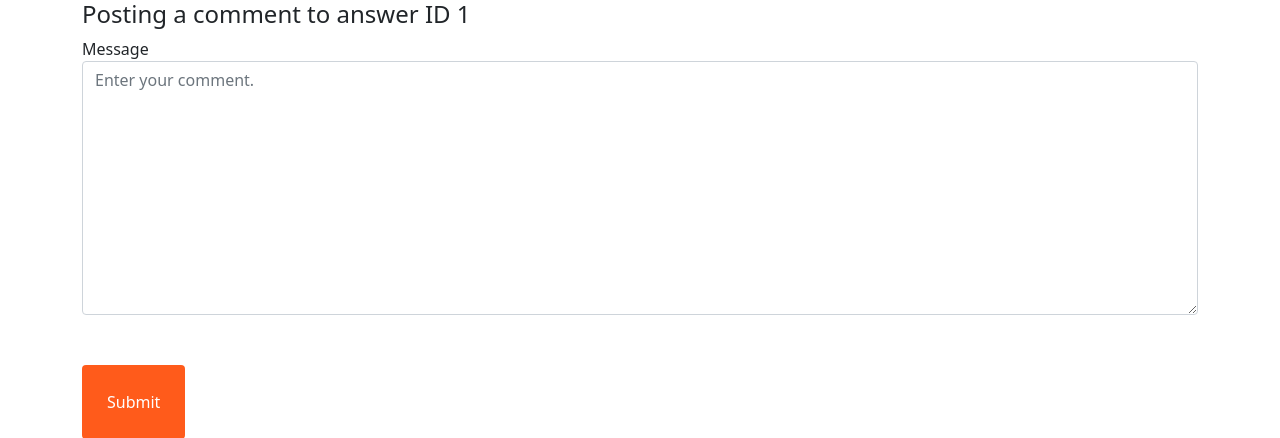
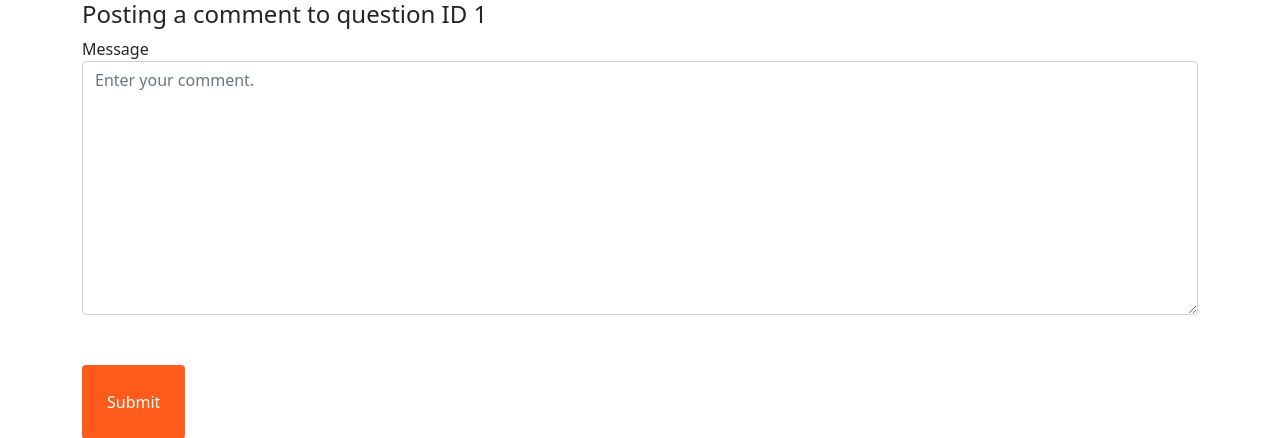
Before and after one commit to snowymountainpass/AskMate, a Flask app: page /entry/1/comment in a window 1280 px wide. Shown: the top 438 px of the page. Run offline with Flask 2, Linux system fonts and the light colour scheme.

Commit message:
refactored methods in main and function calls in templates; delete comment in question/answer bugfix

```diff
--- a/main.py
+++ b/main.py
@@ -63,15 +63,15 @@ def logout():
     return redirect(url_for("index"))
 
 
-@app.route("/entry/<int:id>", methods=["GET", "POST"])
-def get_entry(id):
-    data_manager.increase_question_viewcount(id)
-    entry = data_manager.get_question_at_id(id)
+@app.route("/entry/<int:question_id>", methods=["GET", "POST"])
+def get_entry(question_id):
+    data_manager.increase_question_viewcount(question_id)
+    entry = data_manager.get_question_at_id(question_id)
 
     try:
-        answers = data_manager.get_answers_for_question(id)
-        question_comments = data_manager.get_comments_for_question(id)
-        answer_comments = data_manager.get_comments_for_answer(id)
+        answers = data_manager.get_answers_for_question(question_id)
+        question_comments = data_manager.get_comments_for_question(question_id)
+        answer_comments = data_manager.get_comments_for_answer(question_id)
         print(answer_comments)
         print(question_comments)
 
@@ -107,25 +107,25 @@ def get_entry(id):
 #         return render_template('entry.html', entry=entry, answers=entry_answers, headers=headers, comments=comments)
 
 
-@app.route("/enter-edit/<int:id>", methods=["GET"])
-def editting(id):
-    entry = data_manager.get_question_at_id(id)
-    return render_template("edit_question.html", id=id, entry=entry)
+@app.route("/enter-edit/<int:question_id>", methods=["GET"])
+def editting(question_id):
+    entry = data_manager.get_question_at_id(question_id)
+    return render_template("edit_question.html", question_id=question_id, entry=entry)
 
 
-@app.route("/edit/<int:id>/", methods=["POST"])
-def edit_entry(id):
-    entry = data_manager.get_question_at_id(id)
+@app.route("/edit/<int:question_id>/", methods=["POST"])
+def edit_entry(question_id):
+    entry = data_manager.get_question_at_id(question_id)
     # title = entry["title"] if entry["id"] == str(id) else ""
     message = request.form.get("message")
     image = request.form.get("image")
 
-    if data_manager.edit_question(id, message, image):
+    if data_manager.edit_question(question_id, message, image):
         flash("Question successfully edited")
-        return redirect(url_for("get_entry", id=id))
+        return redirect(url_for("get_entry", question_id=question_id))
 
     flash("Edit was not saved")
-    return redirect(url_for("get_entry", id=id))
+    return redirect(url_for("get_entry", question_id=id))
 
 
 @app.route("/post-question", methods=["GET"])
@@ -146,123 +146,129 @@ def add_new_question():
 
     id_row = data_manager.inject_new_question(title, message, savepath)
     for row in id_row:
-        id = row["id"]
+        question_id = row["id"]
 
     if id_row:
         flash("Success !")
-        return redirect(url_for("get_entry", id=id))
+        return redirect(url_for("get_entry", question_id=question_id))
 
     flash("Entry not added")
     return redirect(url_for("index"))
 
 
-@app.route("/entry/<int:id>/delete")
-def delete_question(id):
-    data_manager.delete_question(id)
+@app.route("/entry/<int:question_id>/delete")
+def delete_question(question_id):
+    data_manager.delete_question(question_id)
     return redirect(url_for("index"))
 
 
-@app.route("/add-answer/question-<int:id_question>", methods=["GET", "POST"])
-def add_answer(id_question):
+@app.route("/add-answer/question-<int:question_id>", methods=["GET", "POST"])
+def add_answer(question_id):
     if request.method == "GET":
-        return render_template("post_answer.html", id=id_question)
+        return render_template("post_answer.html", question_id=question_id)
     elif request.method == "POST":
         message = request.form.get("message")
-        data_manager.add_answer_to_question(id_question, message)
-        return redirect(url_for("get_entry", id=id_question))
+        data_manager.add_answer_to_question(question_id, message)
+        return redirect(url_for("get_entry", question_id=question_id))
 
 
-@app.route("/delete-answer/<int:id_question>/<int:id_answer>", methods=["GET", "POST"])
-def delete_answer(id_answer, id_question):
-    data_manager.delete_answer_to_question(id_answer)
-    return redirect(url_for("get_entry", id=id_question))
+@app.route("/delete-answer/<int:answer_id>/<int:question_id>", methods=["GET", "POST"])
+def delete_answer(answer_id, question_id):
+    data_manager.delete_answer_to_question(answer_id)
+    return redirect(url_for("get_entry", question_id=question_id))
 
 
 @app.route(
-    "/edit-answer/question-<int:id_question>/answer-<int:id_answer>",
+    "/edit-answer/question-<int:question_id>/answer-<int:answer_id>",
     methods=["GET", "POST"],
 )
-def edit_answer(id_answer, id_question):
-    old_message = data_manager.get_message_from_answer(id_answer)
+def edit_answer(answer_id, question_id):
+    old_message = data_manager.get_message_from_answer(answer_id)
     old_message = old_message[0].get("message")
 
     if request.method == "GET":
-        return render_template("post_answer.html", id=id_question, message=old_message)
+        return render_template("post_answer.html", question_id=question_id, message=old_message)
     elif request.method == "POST":
         new_message = request.form.get("message")
-        data_manager.edit_answer_to_question(id_answer, old_message, new_message)
-        return redirect(url_for("get_entry", id=id_question))
+        data_manager.edit_answer_to_question(answer_id, old_message, new_message)
+        return redirect(url_for("get_entry", question_id=question_id))
 
 
-@app.route("/add-a-comment/<int:id_question>/<int:id_answer>", methods=["GET", "POST"])
-def add_comment(id_answer, id_question):
+@app.route("/add-a-comment/<int:question_id>/<int:answer_id>", methods=["GET", "POST"])
+def add_comment(answer_id, question_id):
     if request.method == "GET":
-        return render_template("post_comment.html", id=id_answer)
+        return render_template("post_comment.html", answer_id=answer_id)
     elif request.method == "POST":
         comment_message = request.form.get("message")
-        data_manager.add_comment_to_answer(id_answer, id_question, comment_message)
-        return redirect(url_for("get_entry", id=id_question))
+        data_manager.add_comment_to_answer(answer_id, question_id, comment_message)
+        return redirect(url_for("get_entry", question_id=question_id))
 
 
-@app.route("/upvote-question/<int:id>", methods=["POST"])
-def upvote_question(id):
-    data_manager.upvote_question(id)
+@app.route("/upvote-question/<int:question_id>", methods=["POST"])
+def upvote_question(question_id):
+    data_manager.upvote_question(question_id)
 
-    return redirect(url_for("get_entry", id=id))
+    return redirect(url_for("get_entry", question_id=question_id))
 
 
-@app.route("/downvote-question/<int:id>", methods=["GET", "POST"])
-def downvote_question(id):
-    data_manager.downvote_question(id)
+@app.route("/downvote-question/<int:question_id>", methods=["GET", "POST"])
+def downvote_question(question_id):
+    data_manager.downvote_question(question_id)
 
-    return redirect(url_for("get_entry", id=id))
+    return redirect(url_for("get_entry", question_id=question_id))
 
 
-@app.route("/upvote-answer/<int:id>-<int:q_id>", methods=["GET", "POST"])
-def upvote_answer(id, q_id):
-    data_manager.upvote_answer(id)
+@app.route("/upvote-answer/<int:answer_id>-<int:question_id>", methods=["GET", "POST"])
+def upvote_answer(answer_id, question_id):
+    data_manager.upvote_answer(answer_id)
 
-    return redirect(url_for("get_entry", id=q_id))
+    return redirect(url_for("get_entry", question_id=question_id))
 
 
-@app.route("/downvote-answer/<int:id>-<int:q_id>", methods=["GET", "POST"])
-def downvote_answer(id, q_id):
-    data_manager.downvote_answer(id)
+@app.route("/downvote-answer/<int:answer_id>-<int:question_id>", methods=["GET", "POST"])
+def downvote_answer(answer_id, question_id):
+    data_manager.downvote_answer(answer_id)
 
-    return redirect(url_for("get_entry", id=q_id))
+    return redirect(url_for("get_entry", question_id=question_id))
 
 
-@app.route("/entry/<int:id>/comment", methods=["GET", "POST"])
-def add_comment_question(id):
+@app.route("/entry/<int:question_id>/comment", methods=["GET", "POST"])
+def add_comment_question(question_id):
     if request.method == "POST":
         comment_message = request.form.get("message")
-        data_manager.inject_question_comment(id, comment_message)
+        data_manager.inject_question_comment(question_id, comment_message)
 
-        return redirect(url_for("get_entry", id=id))
+        return redirect(url_for("get_entry", question_id=question_id))
 
-    return render_template("post_comment.html", id=id)
+    return render_template("post_comment.html", question_id=question_id)
 
 
-@app.route("/edit-comment/<int:id>-<int:q_id>", methods=["GET", "POST"])
-def edit_comment_question(id, q_id):
-    this_comment = data_manager.get_comment(id)
+@app.route("/edit-comment/<int:comment_id>-<int:question_id>", methods=["GET", "POST"])
+def edit_comment_question(comment_id, question_id):
+    this_comment = data_manager.get_comment(comment_id)
     print(this_comment)
 
     if request.method == "POST":
-        print(id)
+        print(comment_id)
         comment_message = request.form.get("message")
-        print(id)
+        print(comment_id)
         print(comment_message)
-        data_manager.edit_comment(id, comment_message)
+        data_manager.edit_comment(comment_id, comment_message)
 
-        return redirect(url_for("get_entry", id=q_id))
-    return render_template("edit_comment.html", id=id, comments=this_comment)
+        return redirect(url_for("get_entry", question_id=question_id))
+    return render_template("edit_comment.html", comment_id=comment_id, comments=this_comment)
 
 
-@app.route("/entry/<int:id>-<int:q_id>/delete", methods=["GET", "POST"])
-def delete_comment_question(id, q_id):
-    data_manager.delete_comment(id)
-    return redirect(url_for("get_entry", id=q_id))
+@app.route("/entry/<int:comment_id>-<int:question_id>/delete", methods=["GET", "POST"])
+def delete_comment_question(comment_id, question_id):
+    data_manager.delete_comment_question(comment_id, question_id)
+    return redirect(url_for("get_entry", question_id=question_id))
+
+
+@app.route("/entry/<int:comment_id>-<int:answer_id>-<int:question_id>/delete", methods=["GET", "POST"])
+def delete_comment_answer(comment_id, answer_id, question_id):
+    data_manager.delete_comment_answer(comment_id, answer_id, question_id)
+    return redirect(url_for("get_entry", question_id=question_id))
 
 
 if __name__ == "__main__":
--- a/templates/edit_comment.html
+++ b/templates/edit_comment.html
@@ -3,7 +3,7 @@
 
 {% block content %}
     {% for comment in comments %}
-        <form action="{{ url_for('edit_comment_question', id=id, q_id=comment.question_id) }}" method="POST">
+        <form action="{{ url_for('edit_comment_question', comment_id=comment_id, question_id=comment.question_id) }}" method="POST">
         <div class="form-group">
         <h4>Editting current comment ID : {{ comment.id }} from question with ID {{ comment.question_id }}
         </h4>
--- a/templates/edit_question.html
+++ b/templates/edit_question.html
@@ -4,7 +4,7 @@
 {% block content %}
     {% for question in entry %}
 
-        <form action="{{ url_for('edit_entry', id=question.id) }}" method="POST">
+        <form action="{{ url_for('edit_entry', question_id=question.id) }}" method="POST">
             <div class="form-group">
                 <h2>Editting current ID : {{ question.id }}</h2>
             </div>
--- a/templates/index.html
+++ b/templates/index.html
@@ -86,7 +86,7 @@
     {% for entry in entries %}
     <tr>
         <td>
-            <a href="{{ url_for( 'get_entry', id=entry.id ) }}">
+            <a href="{{ url_for( 'get_entry', question_id=entry.id ) }}">
                 {{ entry.title }}
             </a>
         </td>
--- a/templates/post_answer.html
+++ b/templates/post_answer.html
@@ -1,12 +1,12 @@
 {% extends "base_template.html" %}
 
-{% block title %}Answer for question {{ id }}{% endblock %}
+{% block title %}Answer for question {{ question_id }}{% endblock %}
 
 {% block content %}
 
     <form method="POST">
     <div class="form-group">
-     <h2 class="form-check-label">Answer for question ID {{ id }}</h2>
+     <h2 class="form-check-label">Answer for question ID {{ question_id }}</h2>
     </div>
 
         <div class="form-group">
--- a/templates/post_comment.html
+++ b/templates/post_comment.html
@@ -1,5 +1,4 @@
 {% extends "base_template.html" %}
-{{ id }}
 {% block title %}Add a comment{% endblock %}
 
 {% block content %}
@@ -14,7 +13,11 @@
     {#</form>#}
     <form method="POST">
         <div class="form-group">
-            <h4>Posting a comment to answer ID {{ id }}</h4>
+            {% if answer_id %}
+                <h4>Posting a comment to answer ID {{ answer_id }}</h4>
+            {% elif question_id %}
+                <h4>Posting a comment to question ID {{ question_id }}</h4>
+            {% endif %}
         </div>
 
 
```
Also changed, not shown: data_manager.py (+14 -3 lines), templates/entry.html (+17 -17 lines).
